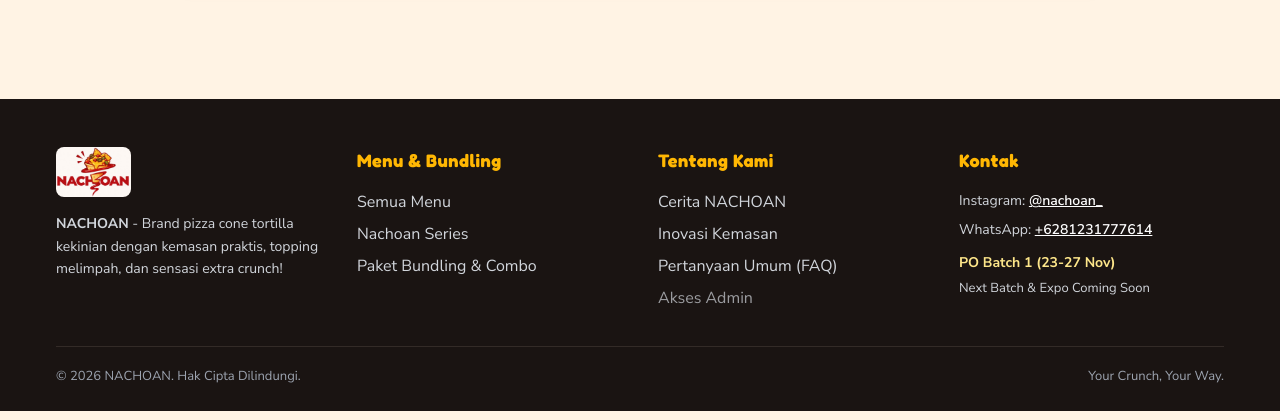
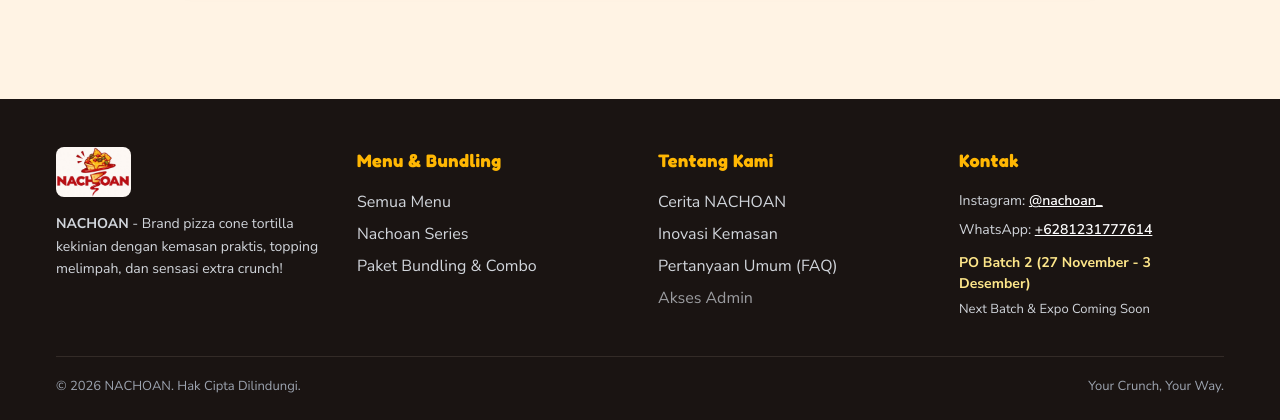
Before and after one commit to aryxa2/nachoan, a Node server app: page /about in a window 1280 px wide. Shown: the part 1864-2284 px from the top of the page. Run offline with Node 20, Linux system fonts and the light colour scheme; data comes from the database, SQL or seed files in the repository; some libraries are stand-ins or nearby versions.

Commit message:
chore: perbarui jadwal PO Batch 2 (27 November - 3 Desember) pada footer

```diff
--- a/views/partials/footer.ejs
+++ b/views/partials/footer.ejs
@@ -58,7 +58,7 @@
             </a>
           </p>
           <p style="font-size: 14px; margin-bottom: 6px; color: #FDE68A; font-weight: 700;">
-            PO Batch 1 (23-27 Nov)
+            PO Batch 2 (27 November - 3 Desember)
           </p>
           <p style="font-size: 13px; color: #D1D5DB;">
             Next Batch & Expo Coming Soon
@@ -75,8 +75,8 @@
 
 <%- include('modal-and-loader') %>
 
-<script src="/js/cart.js"></script>
-<script src="/js/main.js"></script>
-</body>
+  <script src="/js/cart.js"></script>
+  <script src="/js/main.js"></script>
+  </body>
 
-</html>
+  </html>
```
